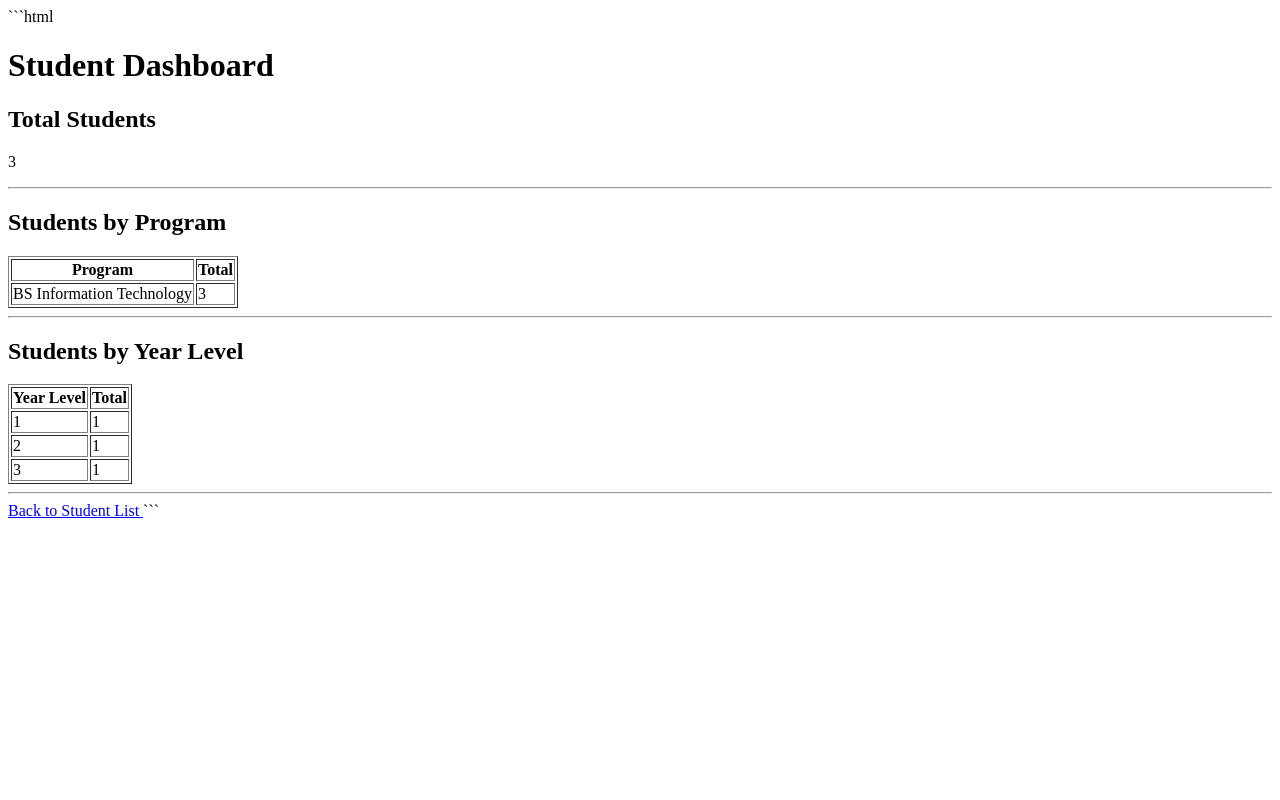
After one commit to jfpmanansala/JFPM_DjangoWebApp, a Django app: page /registration/dashboard/ in a window 1280 px wide. The commit adds this page. Run offline with Django 5.2, Linux system fonts and the light colour scheme; data comes from the database, SQL or seed files in the repository; both versions use the stored data as it was after the commit.

Commit message:
Add student dashboard for Module 04

````diff
--- /dev/null
+++ b/JFPM_DjangoWebApp/registration/templates/registration/student_dashboard.html
@@ -0,0 +1,73 @@
+```html
+<!DOCTYPE html>
+<html>
+<head>
+    <title>Student Dashboard</title>
+</head>
+<body>
+
+    <h1>Student Dashboard</h1>
+
+    <h2>Total Students</h2>
+
+    <p>
+        {{ total_students }}
+    </p>
+
+    <hr>
+
+    <h2>Students by Program</h2>
+
+    <table border="1">
+        <tr>
+            <th>Program</th>
+            <th>Total</th>
+        </tr>
+
+        {% for item in program_summary %}
+        <tr>
+            <td>{{ item.program }}</td>
+            <td>{{ item.total }}</td>
+        </tr>
+        {% empty %}
+        <tr>
+            <td colspan="2">
+                No program data available.
+            </td>
+        </tr>
+        {% endfor %}
+    </table>
+
+    <hr>
+
+    <h2>Students by Year Level</h2>
+
+    <table border="1">
+        <tr>
+            <th>Year Level</th>
+            <th>Total</th>
+        </tr>
+
+        {% for item in year_summary %}
+        <tr>
+            <td>{{ item.year_level }}</td>
+            <td>{{ item.total }}</td>
+        </tr>
+        {% empty %}
+        <tr>
+            <td colspan="2">
+                No year-level data available.
+            </td>
+        </tr>
+        {% endfor %}
+    </table>
+
+    <hr>
+
+    <a href="{% url 'student_list' %}">
+        Back to Student List
+    </a>
+
+</body>
+</html>
+```
--- a/JFPM_DjangoWebApp/registration/templates/registration/student_list.html
+++ b/JFPM_DjangoWebApp/registration/templates/registration/student_list.html
@@ -9,6 +9,10 @@
 
     <a href="{% url 'student_create' %}">
         Register Student
+    </a>
+
+    <a href="{% url 'student_dashboard' %}">
+    Student Dashboard
     </a>
 
     <br><br>
--- a/JFPM_DjangoWebApp/registration/urls.py
+++ b/JFPM_DjangoWebApp/registration/urls.py
@@ -1,29 +1,10 @@
 from django.urls import path
 from . import views
 
-
 urlpatterns = [
-    path(
-        '',
-        views.student_list,
-        name='student_list'
-    ),
-
-    path(
-        'add/',
-        views.student_create,
-        name='student_create'
-    ),
-
-    path(
-        'edit/<int:pk>/',
-        views.student_update,
-        name='student_update'
-    ),
-
-    path(
-        'delete/<int:pk>/',
-        views.student_delete,
-        name='student_delete'
-    ),
+    path('', views.student_list, name='student_list'),
+    path('add/', views.student_create, name='student_create'),
+    path('edit/<int:pk>/', views.student_update, name='student_update'),
+    path('delete/<int:pk>/', views.student_delete, name='student_delete'),
+    path('dashboard/', views.student_dashboard, name='student_dashboard'),
 ]
--- a/JFPM_DjangoWebApp/registration/views.py
+++ b/JFPM_DjangoWebApp/registration/views.py
@@ -1,4 +1,6 @@
 from django.shortcuts import render, redirect, get_object_or_404
+from django.db.models import Count
+from django.shortcuts import render
 from .models import Student
 from .forms import StudentForm
 
@@ -65,3 +67,32 @@ def student_delete(request, pk):
         'registration/student_confirm_delete.html',
         {'student': student}
     )
+
+def student_dashboard(request):
+    students = Student.objects.all()
+
+    total_students = students.count()
+
+    program_summary = (
+        students
+        .values('program')
+        .annotate(total=Count('id'))
+        .order_by('program')
+    )
+
+    year_summary = (
+        students
+        .values('year_level')
+        .annotate(total=Count('id'))
+        .order_by('year_level')
+    )
+
+    return render(
+        request,
+        'registration/student_dashboard.html',
+        {
+            'total_students': total_students,
+            'program_summary': program_summary,
+            'year_summary': year_summary,
+        }
+    )
````
Also changed, not shown: JFPM_DjangoWebApp/db.sqlite3.
